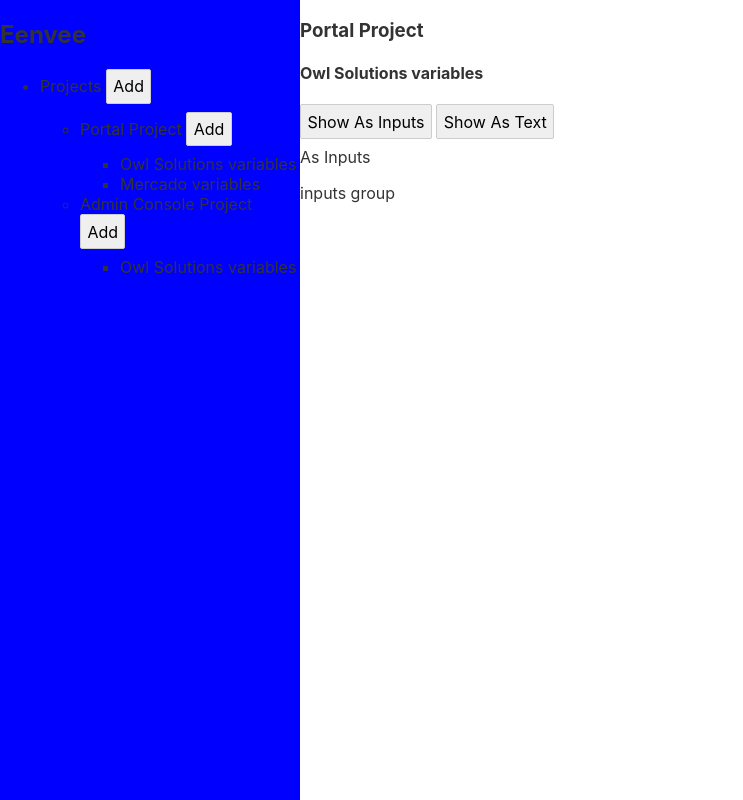
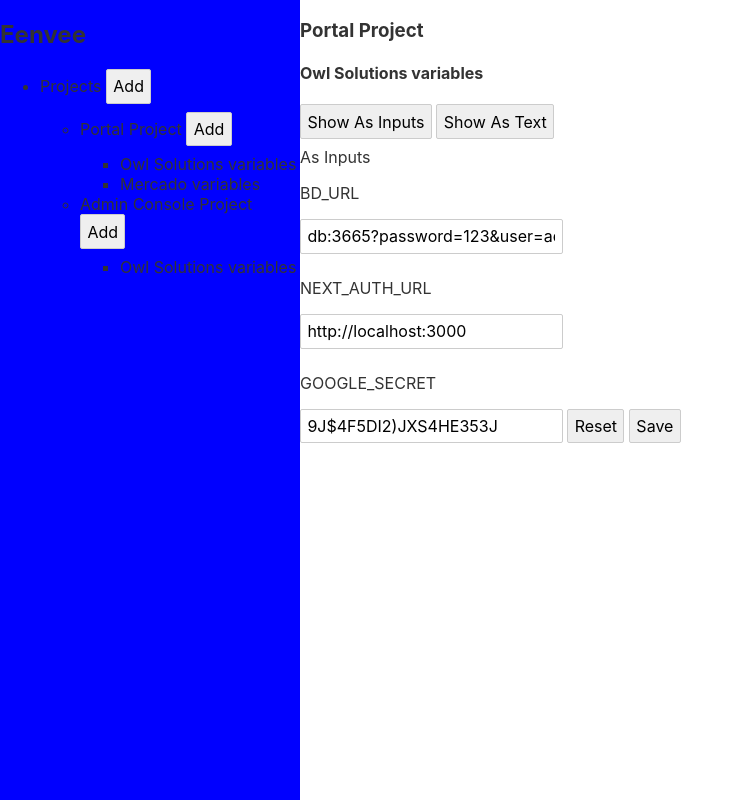
Before and after one commit to zorrolisto/eenvee, a Svelte app: page / in a window 1280 px wide. Shown: the whole page, without its empty margins (0-743 px from the left). Built offline with nearby package versions, Linux system fonts and the light colour scheme.

Commit message:
Add: inputs and text editor changes

```diff
--- a/src/components/organisms/inputsGroup/inputsGroup.svelte
+++ b/src/components/organisms/inputsGroup/inputsGroup.svelte
@@ -1 +1,24 @@
-<p>inputs group</p>
+<script>
+  import { createEventDispatcher } from "svelte";
+
+  const dispatch = createEventDispatcher();
+  export let variables;
+  let variablesAux = [];
+  copyByValueParam();
+
+  function copyByValueParam() {
+    variables.forEach((i) => variablesAux.push({ ...i }));
+  }
+  function handleSubmit() {
+    dispatch("updateEnvVariables", { envVariablesUpdated: variablesAux });
+  }
+</script>
+
+<form on:submit|preventDefault={handleSubmit}>
+  {#each variablesAux as variableAux}
+    <p>{variableAux.field}</p>
+    <input bind:value={variableAux.value} placeholder="Secret variable" />
+  {/each}
+  <button type="button" on:click={copyByValueParam}>Reset</button>
+  <button type="submit">Save</button>
+</form>
--- a/src/components/organisms/main/main.svelte
+++ b/src/components/organisms/main/main.svelte
@@ -4,10 +4,13 @@
 
   export let selectedProject;
   export let selectedVariablesGroup;
+  let selectedTypeOfView = "AsInputs";
 
-  let selectedTypeOfView = "AsInputs";
   const selectViewAsInputs = () => (selectedTypeOfView = "AsInputs");
   const selectViewAsText = () => (selectedTypeOfView = "AsText");
+  function updateEnvVariables({ detail: { envVariablesUpdated } }) {
+    selectedVariablesGroup.variables = envVariablesUpdated;
+  }
 </script>
 
 <div class="main">
@@ -20,10 +23,16 @@
 
   {#if selectedTypeOfView === "AsInputs"}
     <div>As Inputs</div>
-    <InputsGroup />
+    <InputsGroup
+      variables={selectedVariablesGroup.variables}
+      on:updateEnvVariables={updateEnvVariables}
+    />
   {:else}
-    <div>As texts</div>
-    <TextEditor />
+    <div>As Texts</div>
+    <TextEditor
+      variables={selectedVariablesGroup.variables}
+      on:updateEnvVariables={updateEnvVariables}
+    />
   {/if}
 </div>
 
--- a/src/components/organisms/textEditor/textEditor.svelte
+++ b/src/components/organisms/textEditor/textEditor.svelte
@@ -1 +1,45 @@
-<p>text editor</p>
+<script>
+  import { createEventDispatcher } from "svelte";
+
+  const dispatch = createEventDispatcher();
+  export let variables;
+  let variablesAsText = "";
+  transformVariablesToText();
+
+  function transformVariablesToText() {
+    variablesAsText = getTextFromVariables(variables);
+  }
+  function getTextFromVariables(variablesArray) {
+    return variablesArray
+      .map((v) => `${v.field} = ${v.value} \n`)
+      .reduce((a, b) => a + b);
+  }
+  function updateTextFromVariable(value) {
+    const arrayFromTexts = value.split(/\n/);
+    const arrayFiltered = arrayFromTexts.filter((t) => t.trim() !== "");
+    const arrayExtracted = arrayFiltered.map((t) => {
+      const [field, ...value] = t.split("=");
+      return {
+        field: field ? field.trim() : "",
+        value: value || value.length ? value.join("=").trim() : "",
+      };
+    });
+    const haveAllFields = arrayExtracted
+      .map((v) => v.field)
+      .equals(variables.map((v) => v.field));
+    return { haveAllFields, arrayExtracted };
+  }
+  function handleSubmit() {
+    const { haveAllFields, arrayExtracted } =
+      updateTextFromVariable(variablesAsText);
+    if (haveAllFields) {
+      dispatch("updateEnvVariables", { envVariablesUpdated: arrayExtracted });
+    }
+  }
+</script>
+
+<form on:submit|preventDefault={handleSubmit}>
+  <textarea bind:value={variablesAsText} />
+  <button type="button" on:click={transformVariablesToText}>Reset</button>
+  <button type="submit">Save</button>
+</form>
```
